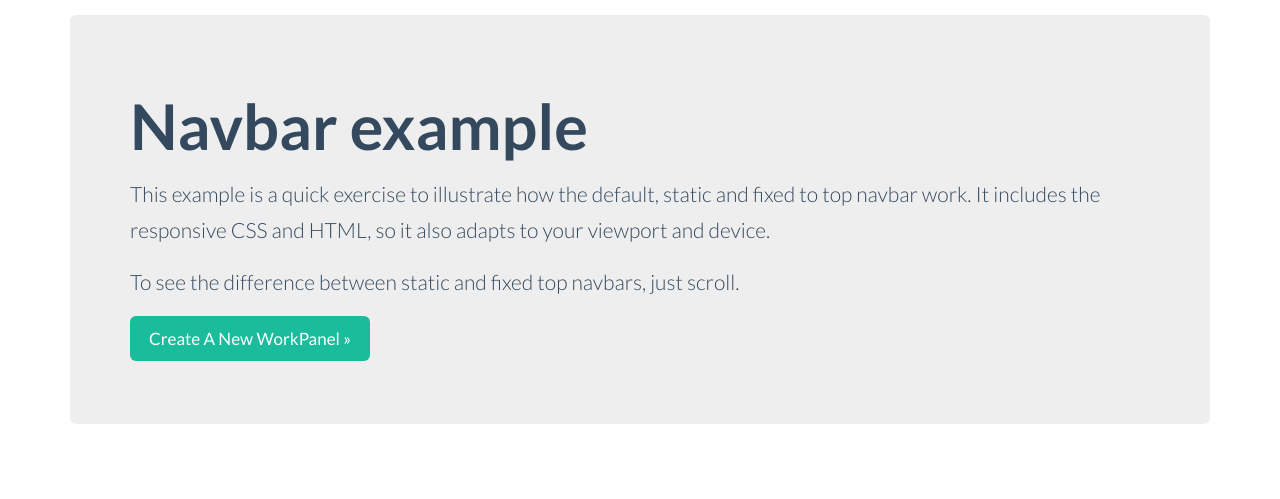
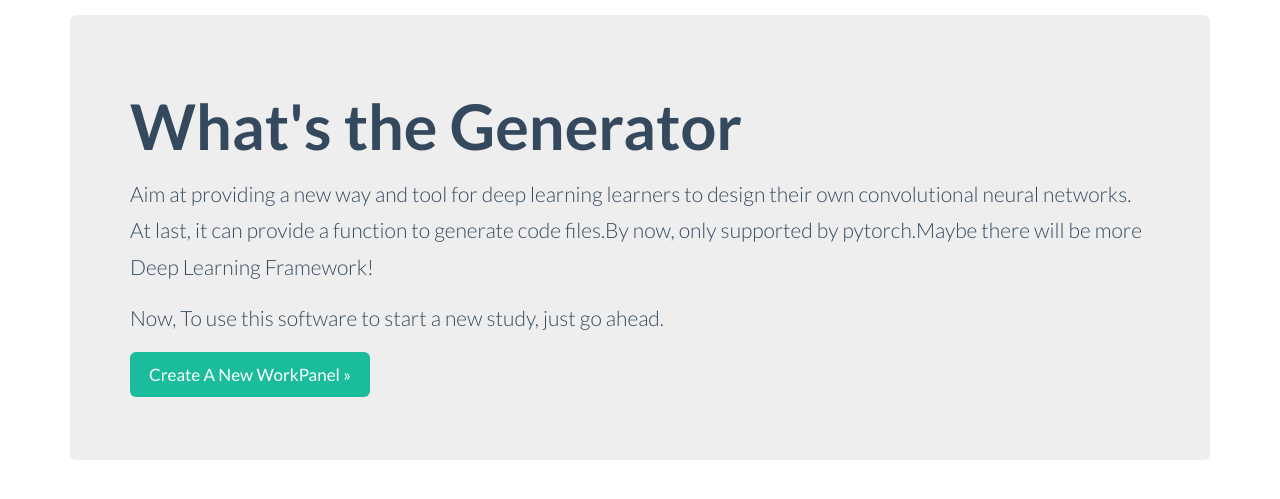
Before and after one commit to zhiyugege/CNN-CodeGenerator, a Django app: page /apps/ in a window 1280 px wide. Shown: the part 53-552 px from the top of the page. Run offline with Django 3.2, Linux system fonts and the light colour scheme; some libraries are stand-ins or nearby versions.

Commit message:
2019-1-16-11-07-lzy

```diff
--- a/Generator/settings.py
+++ b/Generator/settings.py
@@ -43,7 +43,7 @@ MIDDLEWARE = [
     'django.middleware.security.SecurityMiddleware',
     'django.contrib.sessions.middleware.SessionMiddleware',
     'django.middleware.common.CommonMiddleware',
-    'django.middleware.csrf.CsrfViewMiddleware',
+    # 'django.middleware.csrf.CsrfViewMiddleware',
     'django.contrib.auth.middleware.AuthenticationMiddleware',
     'django.contrib.messages.middleware.MessageMiddleware',
     'django.middleware.clickjacking.XFrameOptionsMiddleware',
--- a/apps/torch.py
+++ b/apps/torch.py
@@ -118,7 +118,11 @@ class torch:
         print(self.code)
         print(self.forward)
         return outputs
+
+    def Return(self, outputs):
+        self.forward.append('return '+outputs)
 # func = Torch()
+
 # print(func.Conv2d('10','24','3','1','1'))
 # print(func.Pool2d('maxpool','3','1'))
 # print(func.BatchNorm('100'))
--- a/apps/urls.py
+++ b/apps/urls.py
@@ -4,5 +4,6 @@ from . import views
 
 urlpatterns = [
     path('', views.index, name='index'),
-    path('GenerateApi/', views.GenerateApi, name='GenerateApi')
+    path('GenerateApi/', views.GenerateApi, name='GenerateApi'),
+    path('downloadApi/', views.downloadApi, name='downloadApi')
 ]
--- a/apps/views.py
+++ b/apps/views.py
@@ -5,10 +5,10 @@ from django.http import HttpResponse
 from django.http import JsonResponse
 from django.template import loader
 from django.shortcuts import render
+from django.views.decorators.csrf import csrf_protect
 from . import graph
 from . import torch
 from . import generate
-
 def index(request):
 
 	return render(request, 'index.html')
@@ -24,9 +24,13 @@ def GenerateApi(request):
 
 	Generator = generate.generate(NodeInfo, NodeGraph, code)
 	Generator.RecurrenceCreate('0')
+	Generator.getReturnCode()
+	init_code = Generator.code.code
+	forward_code = Generator.code.forward
 
-	context = {'back':'ok'}
+	context = {'status':'ok','init_code':init_code,'forward':forward_code}
 	return  JsonResponse(context)
+
 
 
 def getNodeGraph(NodeInfo, LineInfo):
@@ -39,17 +43,43 @@ def getNodeGraph(NodeInfo, LineInfo):
 
 def downloadApi(request):
 
+	init_code = request.POST.get('init_code')
+	forward_code = request.POST.get('forward_code')
+	the_file_name = request.POST.get('panel_name')+'.py'
+	init_code = init_code.split('$')
+	forward_code = forward_code.split('$')
+	print(init_code,forward_code)
 	path = sys.path[0]
-	file = open(path+'\\static\\hello.txt','r')
-	download_file='django.py'
-	response=StreamingHttpResponse(file)
+
+	with open(path+'\\static\\hello.txt','w') as w:
+		w = writeCode(init_code, w)
+		w = writeCode(forward_code, w)
+	def file_iterator(file_name, chunk_size=512):
+		with open(path+'\\static\\hello.txt','r') as f:
+			while True:
+				c = f.read(chunk_size)
+				if c:
+					yield c
+				else:
+					break
+
+	# the_file_name = name
+	response = StreamingHttpResponse(file_iterator(the_file_name))
 	response['Content-Type'] = 'application/octet-stream'
-	response['Content-Disposition'] = 'attachment;filename="{0}"'.format(download_file)
+	response['Content-Disposition'] = 'attachment;filename="{0}"'.format(the_file_name)
 	return response
-	# print("graph.adj_list\n",g.adj_list)
-	# print("graph.re_adj_list\n",g.re_adj_list)
 
 
+def writeCode(code, file):
+	for i in range(len(code)):
+		if code[i]!='':
+			if code[i][:3]=='imp' or code[i][:3]=='fro' or code[i][:3]=='cla':
+				file.write(code[i]+'\n')
+			elif code[i][:3]=='def':
+				file.write('	'+code[i]+'\n')
+			else:
+				file.write('		'+code[i]+'\n')
+	return file
 
 # def getInitCode(NodeInfo, NodeGraph):
 
--- a/static/css/index.css
+++ b/static/css/index.css
@@ -289,3 +289,9 @@ outline:none;
 .Fc-style{
 	background-color: #bd0026;
 }
+.data>input{
+	border-radius: 5px !important;
+	height: 32px;
+	text-align:center;
+	padding: 10px;
+}
--- a/static/js/graph.js
+++ b/static/js/graph.js
@@ -45,7 +45,14 @@ function DrawRect(text, id) {
 
         pannelReset();
         var key = $(this).find(".key").html();
-        if(key=='Conv') {
+        var dataInfo = $(this).find('.info').html()
+        var showname = $(this).find('.showname').html()
+        if(key=='data') {
+            if(dataInfo) {
+                $(this).find('showname').html('data:'+dataInfo)
+            }else $(this).find('.showname').html('data:3')
+        }
+        else if(key=='Conv') {
             $(".height1").css("display","none");
             $("#conv-panel").css({"display":"block"});
             // $("#conv-panel").css({"width":"0"});
@@ -53,12 +60,15 @@ function DrawRect(text, id) {
         }
         else if(key=='Pool'){
             var poolInfo = $("#pool-info").html();
+            if(poolInfo=='Max' || poolInfo=='Average') $("#pool-info").html(poolInfo+'.3.1');
+            var poolInfo = poolInfo.substring(0, 3);
             $(".height2").css("display","none");
             $("#pool-panel").css({"display":"block"});
             if(poolInfo=='Max') {
                 $(this).find(".info").html('maxpool.3.1')
                 $(this).find(".showname").html('MaxPool')
-            }else if(poolInfo=='Average'){
+
+            }else if(poolInfo=='Ave'){
              $(this).find(".info").html('avepool.3.1')
              $(this).find(".showname").html('AvgPool')
             }// $("#pool-panel").css({"width":"0"});
--- a/static/js/index.js
+++ b/static/js/index.js
@@ -45,10 +45,7 @@ $(document).ready(function(){
 		}
 		sign += "."+kernel+"."+stride
 		$("#"+GlobalId).find(".info").html(sign);
-
-		$("#pool-info").html(str);
-
-		$("#pool-info").html(str);
+		$("#pool-info").html(str+"."+kernel+"."+stride);
 
 	})
 
@@ -88,7 +85,11 @@ $(document).ready(function(){
 		$("#"+GlobalId).find(".info").html(str);
 		$("#fc-info").html(str);
 	})
-
+	$("#data-input").change(function(){
+		var str = $("#data-input").val();
+		$("#"+GlobalId).find(".info").html(str);
+		$('#'+GlobalId).find(".showname").html('data:'+str)
+	})
 	DrawRect('data','0')
 
 
--- a/static/js/post.js
+++ b/static/js/post.js
@@ -95,7 +95,21 @@ function post(NodeInfo,LineInfo) {
 			'X-CSRFToken':csrf_token
 		},
 		success: function(res, status) {
-
+			console.log('ok');
+			console.log(res);
+			if(res['status']=='ok'){
+				var init_info = '';
+				var forward_info = '';
+				var name = $('#currentPanelName').html()
+				for(var i=0;i<res['forward'].length;i++)
+					forward_info += res['forward'][i] + '$';
+				for(var j=0;j<res['init_code'].length;j++)
+					init_info += res['init_code'][j]+ '$';
+				$('#init_code').val(init_info)
+				$('#forward_code').val(forward_info)
+				$('#panel_name').val(name)
+				$('#download').submit();
+			}
 		},
 		error: function(err) {
 			console.log(err);
--- a/templates/index.html
+++ b/templates/index.html
@@ -40,14 +40,12 @@
         </div><!--/.nav-collapse -->
       </div>
     </div>
-
 	<!-- /container -->
 	<div class="container" id="StartPanel">
-
       <div class="jumbotron">
-        <h1>Navbar example</h1>
-        <p>This example is a quick exercise to illustrate how the default, static and fixed to top navbar work. It includes the responsive CSS and HTML, so it also adapts to your viewport and device.</p>
-        <p>To see the difference between static and fixed top navbars, just scroll.</p>
+        <h1>What's the Generator</h1>
+        <p>Aim at providing a new way and tool for deep learning learners to design their own convolutional neural networks. At last, it can provide a function to generate code files.By now, only supported by pytorch.Maybe there will be more Deep Learning Framework!</p>
+        <p>Now, To use this software to start a new study, just go ahead.</p>
         <p>
             <button class="btn btn-lg btn-primary" data-toggle="modal" data-target="#myModal">Create A New WorkPanel &raquo;</button>
         </p>
@@ -82,7 +80,6 @@
 	    </div>
 	  </div>
 	</div>
-
 	<div class="switch">
 		<div class="container-fluid" id="WorkPanel" style="display:none">
 			<div class="row">
@@ -96,7 +93,7 @@
 			    	<div id="conv-panel" class="bg-gray mmtop detail-info height1">
 		    			<p><b>Conv</b></p>
 		    			<ul class="list-group">
-		    				<li class="list-group-item pad-default">num：<span id="conv-n">3</span></li>
+		    				<li class="list-group-item pad-default">num：<span id="conv-n">1</span></li>
 		    				<li class="list-group-item pad-default">width：<span id="conv-w">3</span></li>
 		    				<li class="list-group-item pad-default">height：<span id="conv-h">3</span></li>
 		    				<li class="list-group-item pad-default">stride：<span id="conv-s">1</span></li>
@@ -270,8 +267,6 @@
 			   			</div>
 			        </div>
 
-
-
 					<div class="bg-gray mtop" id="Normalization" style="display:none">
 			   			<div class="row">
 			   				<div class="col-md-12 pool">
@@ -295,6 +290,7 @@
 			   				</div>
 			   			</div>
 			        </div>
+
 					<div class="large-active">
 					  <div class="bg-gray mtop" id="Active">
 						<div class="row">
@@ -316,11 +312,31 @@
 						</div>
 			          </div>
 					</div>
-					<div class="bg-gray mtop" id="Fc">
+
+					<div class="">
+						<div class="bg-gray mtop col-md-6" id="data">
 				   			<div class="row">
 				   				<div class="col-md-12 pool">
 				   					<div class="col-md-4 col-sm-3 col-xs-3 pad-default">
-			   					<p class="title">Fully Connect</p>
+				   					<p class="title">Data</p>
+					   				</div>
+					   				<div class="col-md-8 col-sm-9 col-xs-9">
+					   					<form class="row" role="form">
+					   					<div class="form-group">
+								            <div class="input-group col-md-12 data">
+					              				<input id="data-input" type="email" class="form-control" placeholder="In Channels">
+							            	</div>
+						            	</div>
+							          </form>
+					   				</div>
+				   				</div>
+				   			</div>
+						</div>
+						<div class="bg-gray mtop col-md-6" id="Fc">
+				   			<div class="row">
+				   				<div class="col-md-12 pool">
+				   					<div class="col-md-4 col-sm-3 col-xs-3 pad-default">
+				   					<p class="title">FC</p>
 					   				</div>
 					   				<div class="col-md-8 col-sm-9 col-xs-9">
 					   					<form class="row" role="form">
@@ -334,8 +350,9 @@
 				   				</div>
 				   			</div>
 						</div>
+					</div>
 
-			        <div class="bg-gray-g mtop" >
+			        <div class="bg-gray-g mtop" style="margin-top:80px">
 						<div class="row">
 							<div class="col-md-12">
 							  	 <button onclick="generate()" class="btn btn-lg btn-primary left-button" role="button">Start Generate</button>
@@ -376,6 +393,12 @@
 			</div>
 		</div>
 	</div>
+
+	<form action="/apps/downloadApi/" method="post" id="download" style="display:none">
+		<input type="text" value="" name="init_code" id="init_code">
+		<input type="text" value="" name="forward_code" id="forward_code">
+		<input type="text" value="" name="panel_name" id="panel_name">
+	</form>
 	<script type="text/javascript"> var csrf_token = '{{ csrf_token }}';</script>
     <script src="/static/lib/js/application.js"></script>
 	<script src="/static/js/index.js"></script>
```
Also changed, not shown: apps/generate.py (+10 -0 lines), static/hello.txt (+17 -2 lines). Lines whose indentation alone changed are shown as unchanged.
